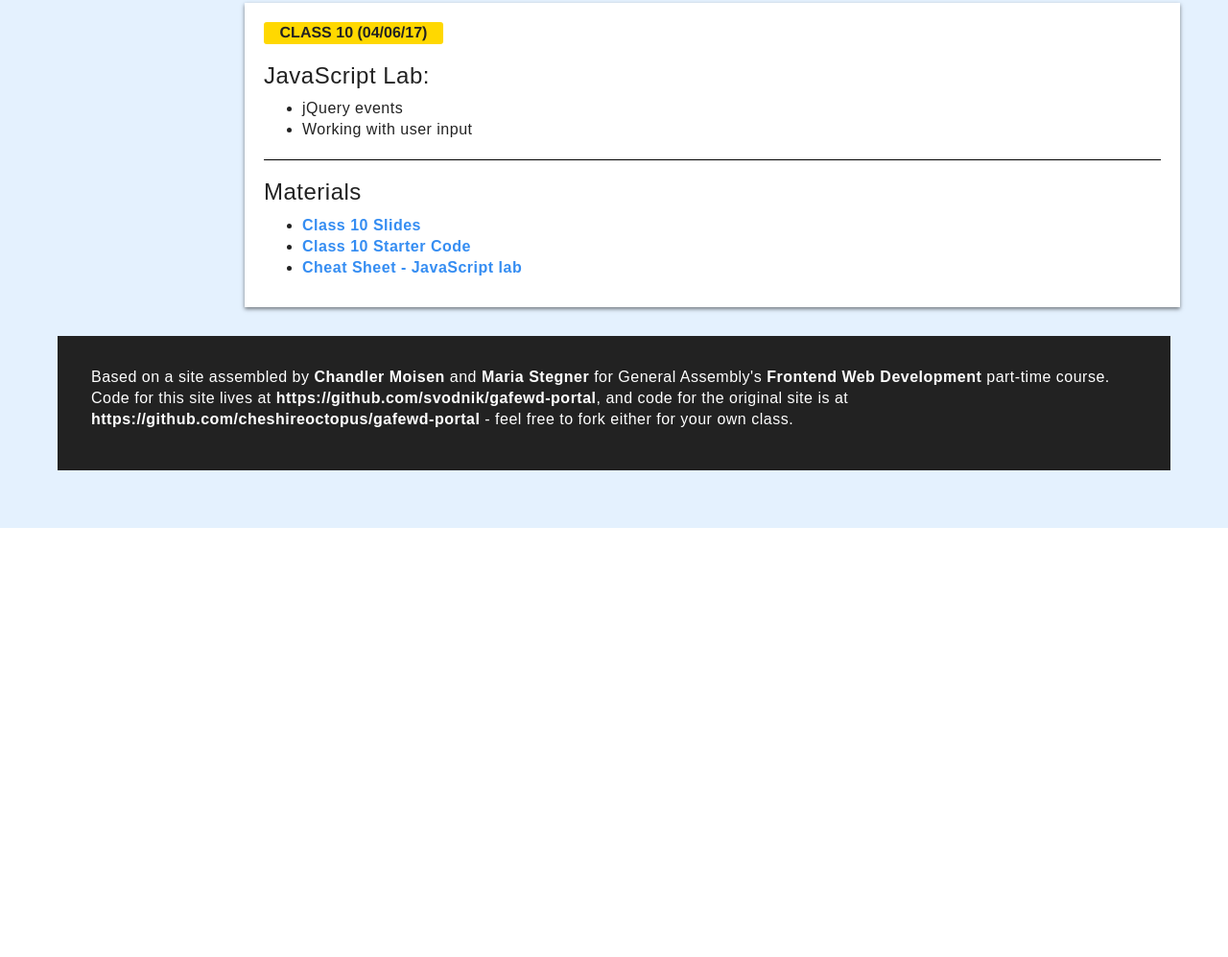
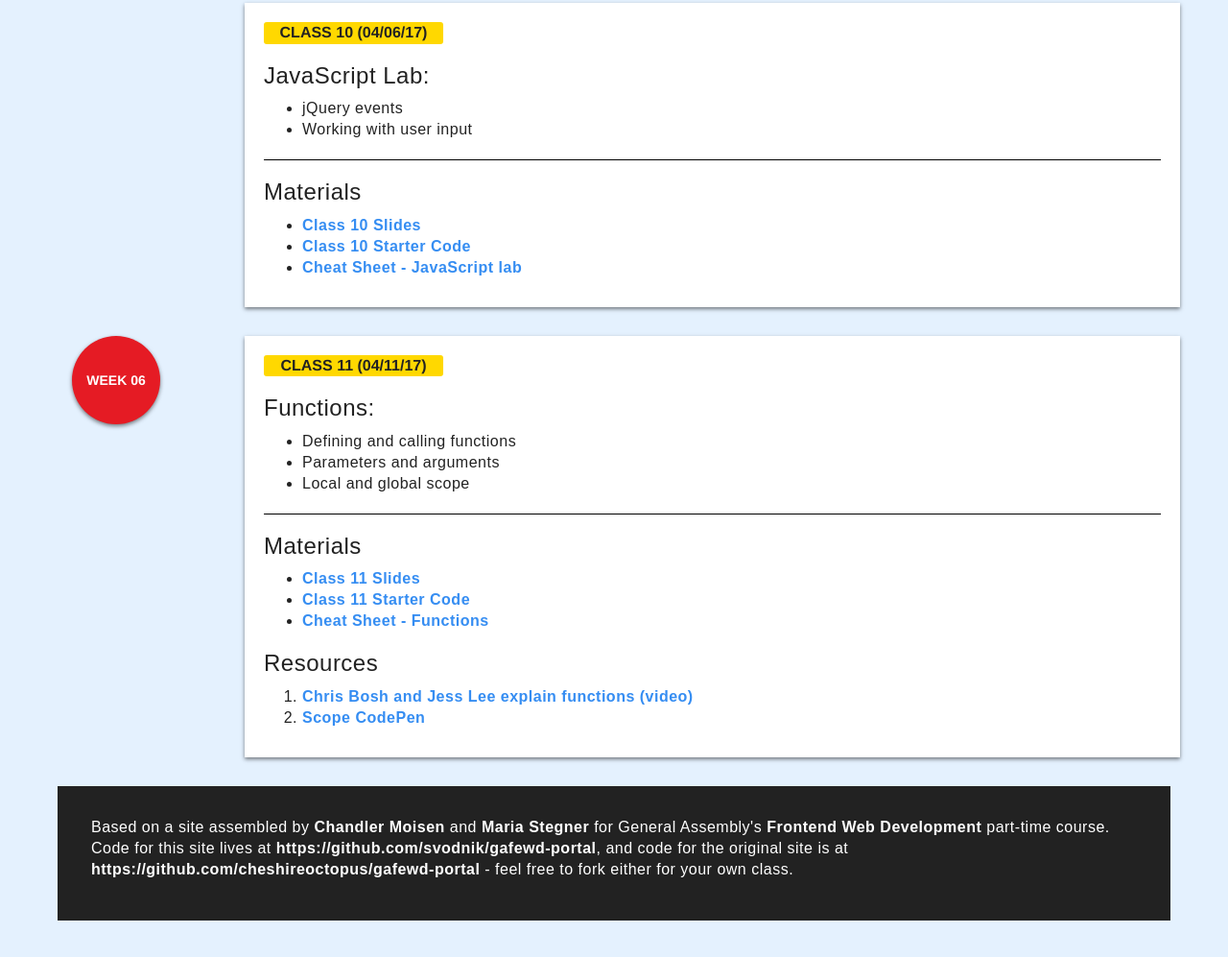
Before and after one commit to svodnik/svodnik.github.io, a plain HTML site: page fewd54/pages/lessons.html in a window 1280 px wide. Shown: the part 5438-6435 px from the top of the page at 96% size. Before the commit the page ends 5988 px from the top, so only its background shows below. Drawn offline with nearby package versions, Linux system fonts and the light colour scheme; a web font is replaced by a local one.

Commit message:
added resources for lesson 11

```diff
--- a/fewd54/pages/lessons.html
+++ b/fewd54/pages/lessons.html
@@ -393,7 +393,6 @@
 		</div>
 
 		<!-- WEEK SIX -->
-<!--
 		<div class="container" id="week-six">
 			<div class="row">
 				<div class="col-md-2">
@@ -401,15 +400,27 @@
 				</div>
 				<div class="col-md-10 col-xs-12 info-card push-bottom">
 					<div class="class-date">CLASS 11 (04/11/17)</div>
-					<h3>jQuery (pt. 2):</h3>
+					<h3>Functions:</h3>
 					<ul>
-						<li>Toggling element visibility (hide vs. show)</li>
-						<li>Manipulating element attributes using <code>.attr()</code></li>
-						<li>Function context: <code>$(this)</code></li>
-						<li>Document traversal</li>
+						<li>Defining and calling functions</li>
+						<li>Parameters and arguments</li>
+						<li>Local and global scope</li>
 					</ul>
+					<hr>
+					<h3>Materials</h3>
+					<ul>
+						<li><a href="../slides/FEWD-SF-54-11-functions.pdf">Class 11 Slides</a></li>
+						<li><a href="../starter-code/Lesson11-starter-code.zip">Class 11 Starter Code</a></li>
+						<li><a href="../resources/11_cheat_sheet_functions.pdf">Cheat Sheet - Functions</a></li>
+					</ul>
+					<h3>Resources</h3>
+					<ol>
+						<li><a href="https://www.youtube.com/watch?v=0eo0ESEX9DE">Chris Bosh and Jess Lee explain functions (video)</a></li>
+						<li><a href="https://codepen.io/svodnik/pen/BRBPGV?editors=0012#0">Scope CodePen</a></li>
+					</ol>
 				</div>
 			</div>
+<!--
 			<div class="row">
 				<div class="col-md-10 col-md-offset-2 info-card push-bottom">
 					<div class="class-date">CLASS 12 (04/13/17)</div>
@@ -422,8 +433,9 @@
 					</ul>
 				</div>
 			</div>
+-->
 		</div>
--->
+
 		<!-- WEEK SEVEN -->
 <!--
 		<div class="container" id="week-seven">
```
Also changed, not shown: 3 other files.
